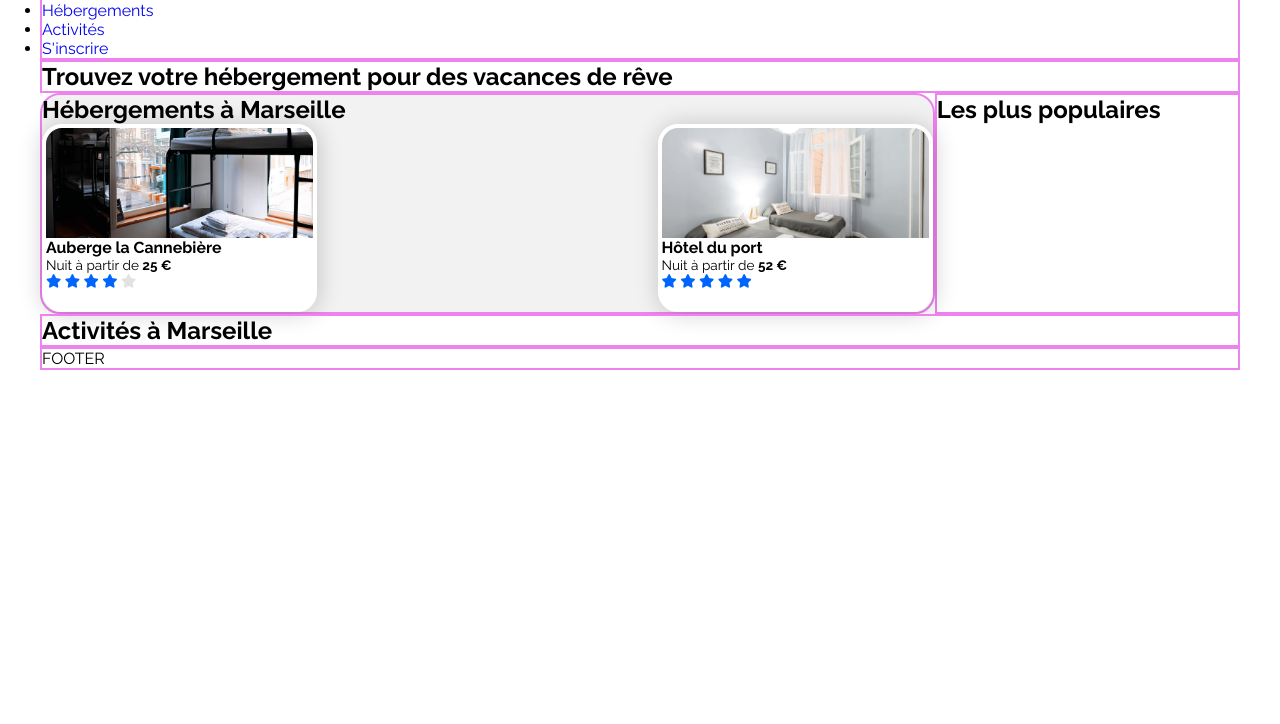
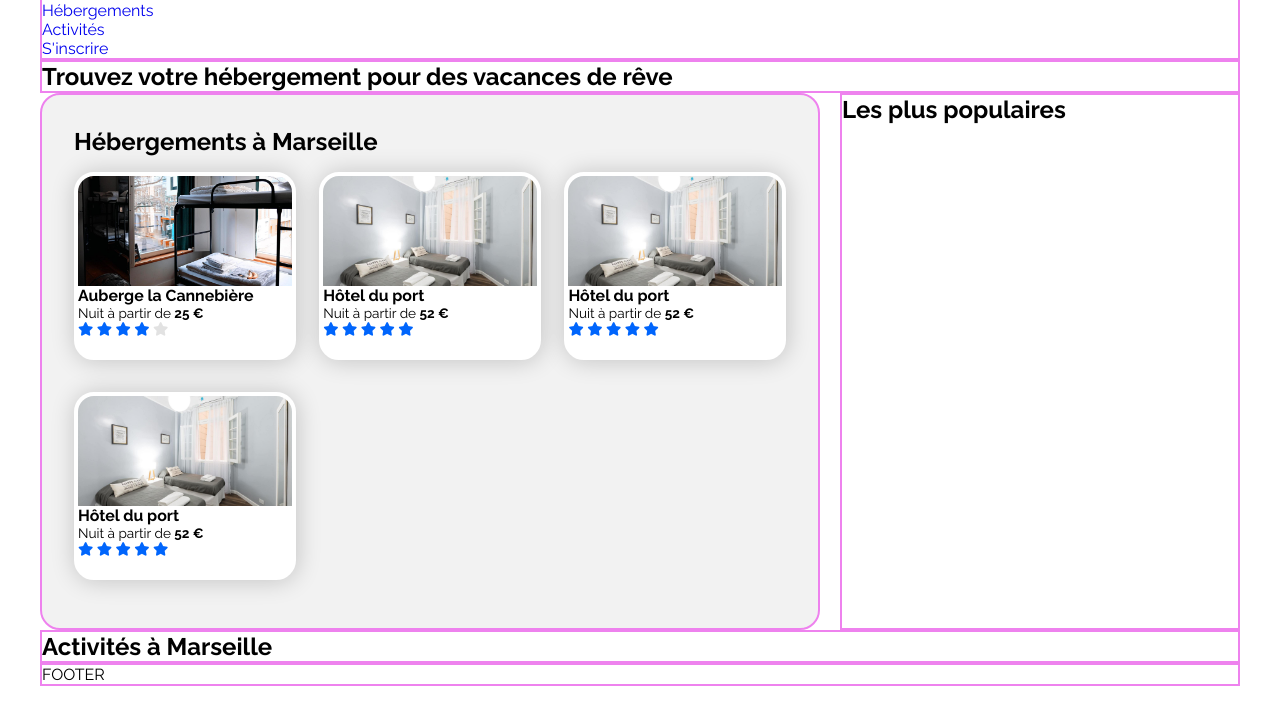
Before and after one commit to TheoKnoep/theoknoep.github.io, a plain HTML site: page portfolio/reservia/index.html in a window 1280 px wide. Shown: the part 50-774 px from the top of the page. Drawn offline with Linux system fonts and the light colour scheme.

Commit message:
Corrections sur la grille du layout

```diff
--- a/portfolio/reservia/index.html
+++ b/portfolio/reservia/index.html
@@ -81,6 +81,47 @@
 					</article>
 				</a>
 
+				<a href="#" class="hebergement-item">
+					<article>
+						<figure class="image-container">
+							<img src="media/hebergement/hotel-du-port.jpg" alt="Hôtel du port" />
+						</figure>
+
+						<div class="hebergement-infos">
+							<h3>Hôtel du port</h3>
+							<p>Nuit à partir de <strong>52 €</strong></p>
+							<div class="stars-ranking">
+								<i class="fas fa-star star-up"></i>
+								<i class="fas fa-star star-up"></i>
+								<i class="fas fa-star star-up"></i>
+								<i class="fas fa-star star-up"></i>
+								<i class="fas fa-star star-up"></i>
+							</div>
+						</div>
+					</article>
+				</a>
+
+				<a href="#" class="hebergement-item">
+					<article>
+						<figure class="image-container">
+							<img src="media/hebergement/hotel-du-port.jpg" alt="Hôtel du port" />
+						</figure>
+
+						<div class="hebergement-infos">
+							<h3>Hôtel du port</h3>
+							<p>Nuit à partir de <strong>52 €</strong></p>
+							<div class="stars-ranking">
+								<i class="fas fa-star star-up"></i>
+								<i class="fas fa-star star-up"></i>
+								<i class="fas fa-star star-up"></i>
+								<i class="fas fa-star star-up"></i>
+								<i class="fas fa-star star-up"></i>
+							</div>
+						</div>
+					</article>
+				</a>
+
+
 
 
 			</div>
--- a/portfolio/reservia/style.css
+++ b/portfolio/reservia/style.css
@@ -70,8 +70,10 @@ a {
 
 .page {
 	display: grid;
+	grid-template-columns: 65% 20px auto;
 	max-width: 1200px;
 	margin: auto;
+	padding: 0 2%;
 }
 
 
@@ -80,7 +82,13 @@ a {
 /*
 GRID TEMPLATE
 */
-@media (min-width: 768px) {
+
+.header-content, .searchbox-content, .activites-content, .footer-content, .populaire-content, .hebergement-content {
+	grid-column-start: 1;
+	grid-column-end: 4;
+}
+
+@media (min-width: 968px) {
 	.header-content, .searchbox-content, .activites-content, .footer-content {
 		grid-column-start: 1;
 		grid-column-end: 4;
@@ -91,7 +99,7 @@ GRID TEMPLATE
 	}
 	.hebergement-content {
 		grid-column-start: 1;
-		grid-column-end: 3;
+		grid-column-end: 2;
 	}
 	.populaire-content, .hebergement-content {
 		grid-row-start: 3;
@@ -101,6 +109,17 @@ GRID TEMPLATE
 
 
 
+
+
+
+
+/*
+HEADER -----------------------------------------------------------------
+*/
+
+.header-content ul {
+	list-style: none;
+}
 
 
 
@@ -125,10 +144,12 @@ HEBERGEMENT --------------------------------------------------------------------
 .hebergement-content {
 	border-radius: 20px;
 	background: #f2F2F2;
+	padding: 2em;
 }
 
 .hebergement-content .hebergement-container {
 	display: flex;
+	flex-wrap: wrap;
 	justify-content: space-between;
 }
 
@@ -141,10 +162,10 @@ HEBERGEMENT --------------------------------------------------------------------
 	width: 30%;
 	height: 180px;
 	box-shadow: 1px 1px 24px rgba(0,0,0,0.2);
+	margin: 1em 0;
 }
 .hebergement-content .image-container {
 	height: 110px;
-	width: 100%;
 	overflow: hidden;
 	display: flex;
 	align-items: center;
```
